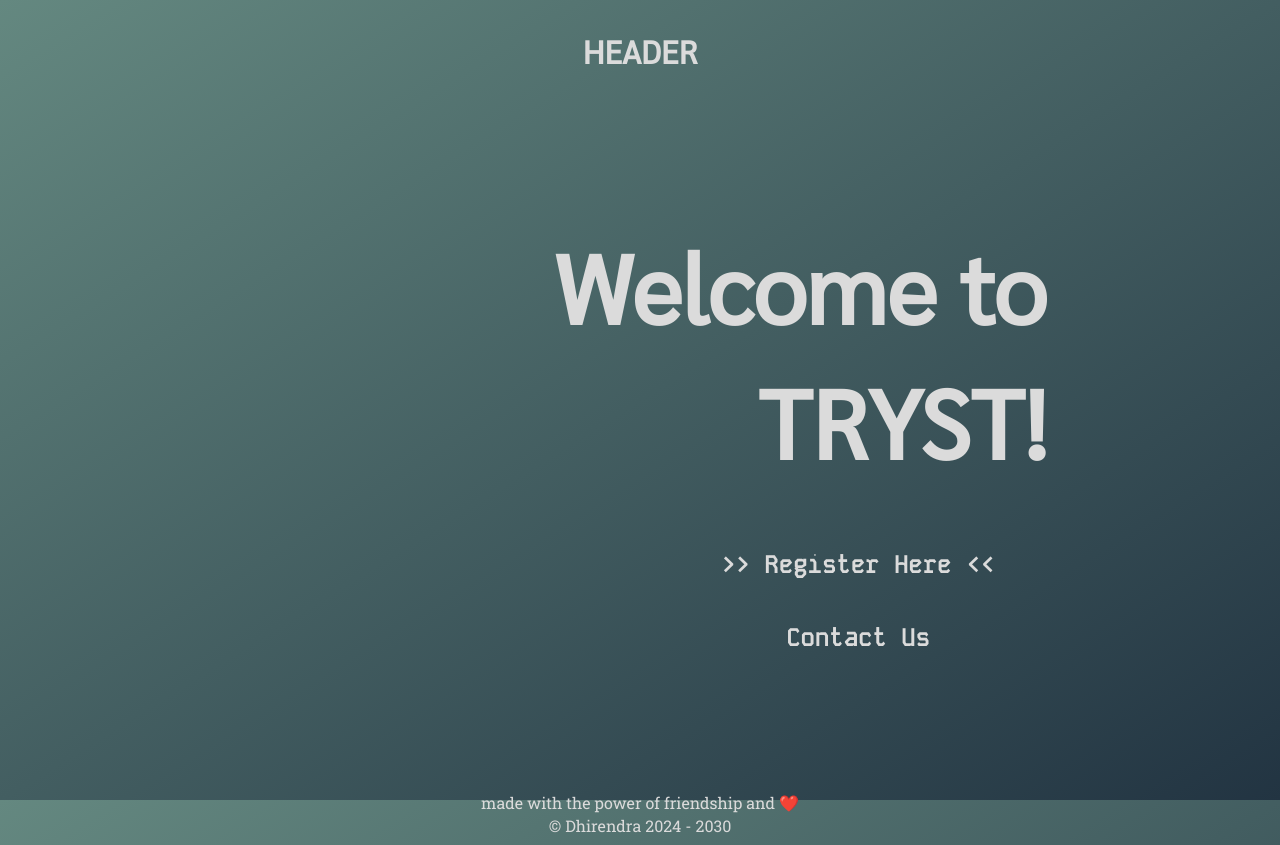
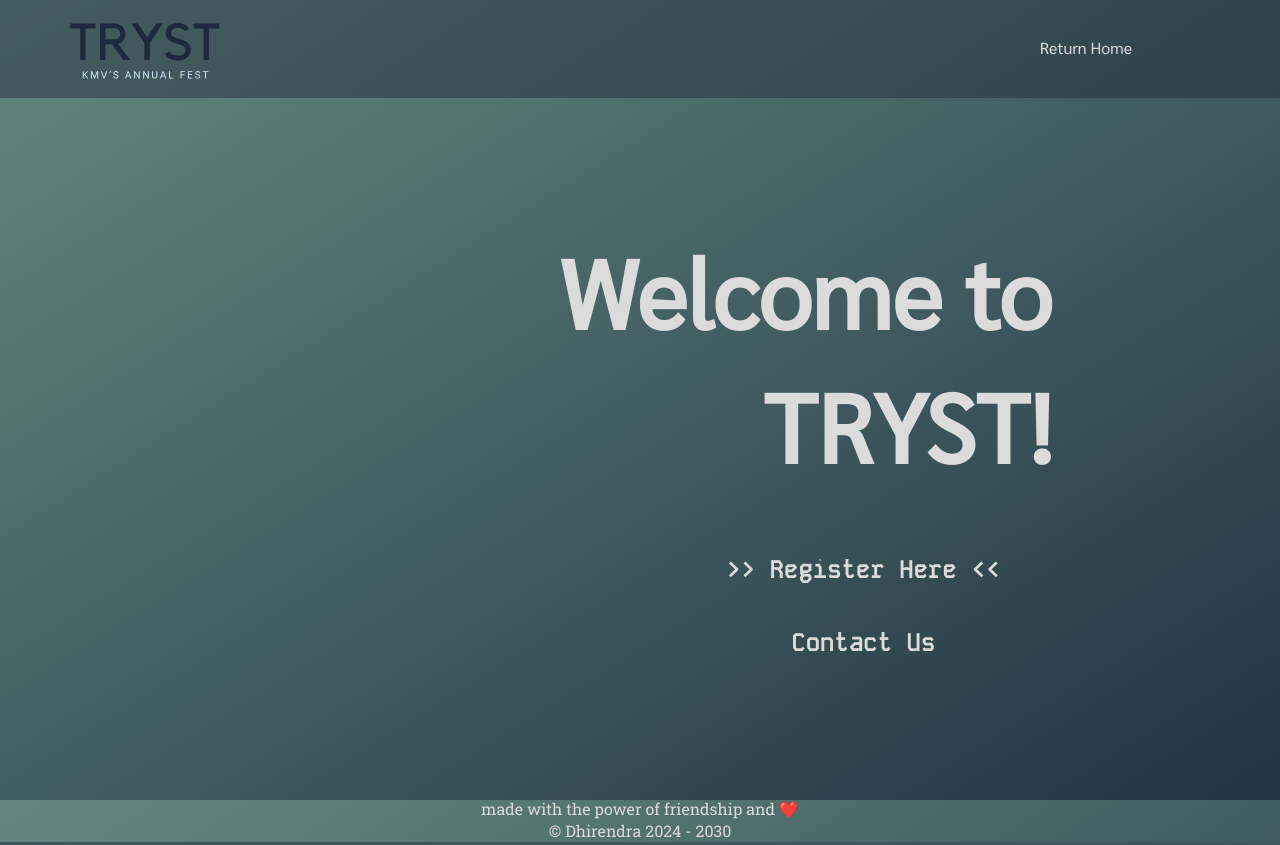
Before and after one commit to xdhiru/SEC-BackEnd-Notes, a Django app: template p2/templates/index.html in a window 1280 px wide. Run offline with Django 3.2, Linux system fonts and the light colour scheme; the template is opened without the code that fills it, so the values that code supplies are empty.

Commit message:
added initial header; requires further refinement

```diff
--- a/p2/p2/urls.py
+++ b/p2/p2/urls.py
@@ -21,7 +21,7 @@ from . import views
 urlpatterns = [
     path('admin/', admin.site.urls),
     path('',views.homePage),
-    path('home/',views.homePage),
-    path('contact-us/',views.contactUs, name='contact'),
+    path('home/',views.homePage, name='home-page'),
+    path('contact-us/',views.contactUs, name='contact-us'),
     path('register/',views.registration, name='registration'),
 ]
--- a/p2/static/css/main.css
+++ b/p2/static/css/main.css
@@ -1,6 +1,10 @@
 @font-face {
     font-family: "regular";
     src: url("../fonts/Sarabun-Regular.ttf");
+}
+@font-face {
+  font-family: "regular-2";
+  src: url("../fonts/HankenGrotesk-Regular.ttf");
 }
 @font-face {
     font-family: "light";
@@ -15,7 +19,10 @@
   src: url("../fonts/RobotoSlab-Regular.ttf");
 }
 
+
 body {
+  margin: 0px;
+  padding: 0px;
   font-family: 'regular';
   line-height: 1.4;
   color: #dbdbdb;
@@ -60,14 +67,30 @@ main{
   margin: 5% 10%;
   padding: 10px;
 }
-header, footer{
+header{
+  background-color: #1f293c76;
+}
+nav{
+  margin: 7px 10% 10px 5%;
   display: flex;
-  justify-content:space-evenly;
+  align-items: center;
+  justify-content: space-between;
 }
-header{
+nav img{
   margin-top: 0%;
+  max-width: 15%;
+  height: auto;
+}
+nav ul li{
+  list-style-type: none;
+  display: inline-block;
+  padding: 5px  20px;
 }
 footer{
+  display: flex;
+  flex-direction: row;
+  flex-wrap: wrap;
+  justify-content:space-around;
   font-family: 'slab';
   text-align: center;
   margin-top: auto;
--- a/p2/templates/footer.html
+++ b/p2/templates/footer.html
@@ -1,5 +1,4 @@
 {% block footer %}
-
 made with the power of friendship and ❤️
 <br>&copy; Dhirendra 2024 - 2030
 
--- a/p2/templates/header.html
+++ b/p2/templates/header.html
@@ -1,5 +1,12 @@
+{% load static %}
 {% block header %}
 
-<h1>HEADER</h1>
+
+<nav>
+    <img src="{% static 'img/TRYST.svg' %}" alt="TRYST Logo">
+    <ul>
+        <li><a href="{% url 'home-page' %}">Return Home</a></li>
+    </ul>
+</nav>
 
 {% endblock header %}
--- a/p2/templates/index.html
+++ b/p2/templates/index.html
@@ -12,7 +12,7 @@
             <th><a href="{% url 'registration' %}">>> Register Here <<</a></th>
         </tr>
         <tr>
-            <th><a href="{% url 'contact' %}">Contact Us</a></th>
+            <th><a href="{% url 'contact-us' %}">Contact Us</a></th>
         </tr>
     </table>
     <ul></ul>
```
Also changed, not shown: p2/static/fonts/HankenGrotesk-Regular.ttf (added), p2/static/img/TRYST.svg (added).
